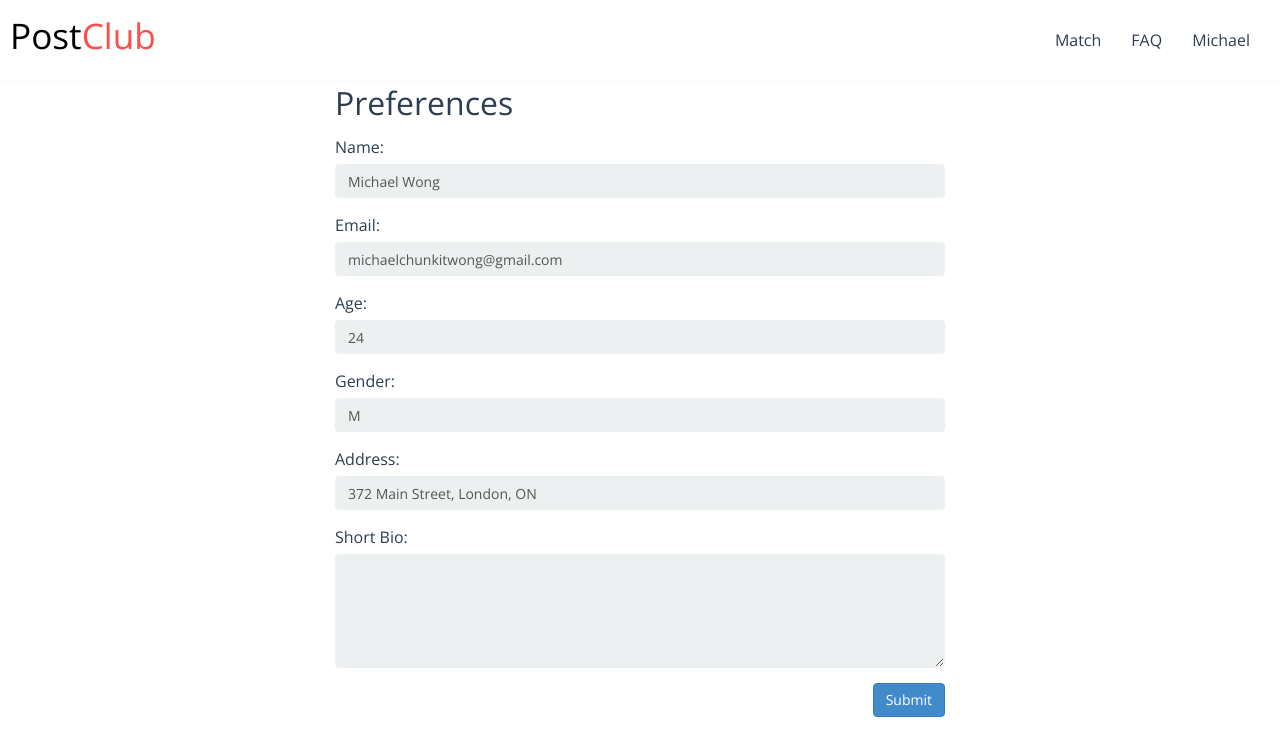
After one commit to xlcaliburn/postclub, a PHP site: page /profile.php in a window 1280 px wide. The commit adds this page. Shown: the top 756 px of the page. Run offline with PHP 8.4, Linux system fonts and the light colour scheme.

Commit message:
Replace with php, rework header

```diff
--- a/assets/css/style.css
+++ b/assets/css/style.css
@@ -624,7 +624,6 @@ label {
     background-color:#eaeaea;
     position: absolute;
     width: 100%;
-    height: 100vh;
 }
 .lobbyTitle {
     font-size:4em;
--- /dev/null
+++ b/header.php
@@ -0,0 +1,34 @@
+<!-- Start Header
+	================================================== -->
+	<div id="header" class="navbar navbar-default navbar-inverse navbar-fixed-top" role="navigation">
+	  <div class="container-fluid" id="navfluid">
+		<div class="navbar-header">
+		  <button class="navbar-toggle" type="button" data-toggle="collapse" data-target=".bs-navbar-collapse">
+			<span class="sr-only">Toggle navigation</span>
+			<span class="icon-bar"></span>
+			<span class="icon-bar"></span>
+			<span class="icon-bar"></span>
+		  </button>
+		  <!-- Your Logo -->
+		  <a href="index.php" class="navbar-brand">Post<span>Club</span></a>
+		</div>
+		<!-- Start Navigation -->
+		<nav class="collapse navbar-collapse bs-navbar-collapse navbar-right" role="navigation">
+		  <ul class="nav navbar-nav">
+			<li>
+			  <a href="index.php">Match</a>
+			</li>
+			<li>
+			  <a href="index.php#features">FAQ</a>
+			</li>
+
+		      <li class="dropdown">
+
+		      <a href="profile.php">Michael</a>
+
+		  </ul>
+		</nav>
+	  </div>
+	</div>
+	<!-- ==================================================
+	End Header -->
--- /dev/null
+++ b/profile.php
@@ -0,0 +1,75 @@
+    <!DOCTYPE html>
+    <html lang="en">
+        <head>
+            <!-- Meta, title, CSS, favicons, etc. -->
+            <meta charset="utf-8">
+            <meta name="viewport" content="width=device-width, initial-scale=1.0">
+            <meta name="description" content="">
+            <meta name="author" content="">
+
+            <title>
+
+                Edit Profile &bull; PostClub
+
+            </title>
+            <head>
+    <!-- Bootstrap core CSS -->
+    <link href="assets/css/bootstrap.min.css" rel="stylesheet">
+
+    <!-- Fonts -->
+    <link href='http://fonts.googleapis.com/css?family=Roboto:400,100,300,700,400italic,700italic' rel='stylesheet' type='text/css'>
+    <link href='https://fonts.googleapis.com/css?family=Open+Sans:400,600,700,300italic,800,400italic,600italic,700italic,800italic' rel='stylesheet' type='text/css'>
+
+    <!-- Rocket extras -->
+    <link href="assets/css/animate.css" rel="stylesheet">
+    <link href="assets/css/prettyPhoto.css" rel="stylesheet">
+    <link href="assets/css/style.css" rel="stylesheet">
+
+    <!-- Favicons -->
+    <link rel="shortcut icon" href="../assets/favicon.png">
+</head>
+<body>
+    <?php include "header.php"; ?>
+    <nav class="nav-body" style="margin-top:85px">
+        <div class="col-sm-6 col-sm-offset-3">
+            <h2>Preferences</h2>
+
+
+<div class="form-group">
+  <label for="usr">Name:</label>
+  <input type="text" class="form-control" value="Michael Wong" id="usr">
+</div>
+
+<div class="form-group">
+  <label for="usr">Email:</label>
+  <input type="text" class="form-control" value="michaelchunkitwong@gmail.com" id="usr">
+</div>
+
+<div class="form-group">
+  <label for="usr">Age:</label>
+  <input type="text" class="form-control" value="24" id="usr">
+</div>
+
+<div class="form-group">
+  <label for="usr">Gender:</label>
+  <input type="text" class="form-control" value="M" id="usr">
+</div>
+
+<div class="form-group">
+  <label for="usr">Address:</label>
+  <input type="text" class="form-control" value="372 Main Street, London, ON" id="usr">
+</div>
+
+<div class="form-group">
+  <label for="comment">Short Bio:</label>
+  <textarea class="form-control" rows="5" id="comment" value="Lorem Ipsum dolor"></textarea>
+</div>
+
+                    <a href="#" class="pull-right btn btn-primary">Submit</a>
+                    </pre>
+                    </form>
+                </li>
+            </ul>
+        </div>
+    </nav>
+</body>
```
Also changed, not shown: index.html (deleted, +0 -298 lines), index.php (added, +219 -0 lines), profile.html (deleted, +0 -92 lines).
